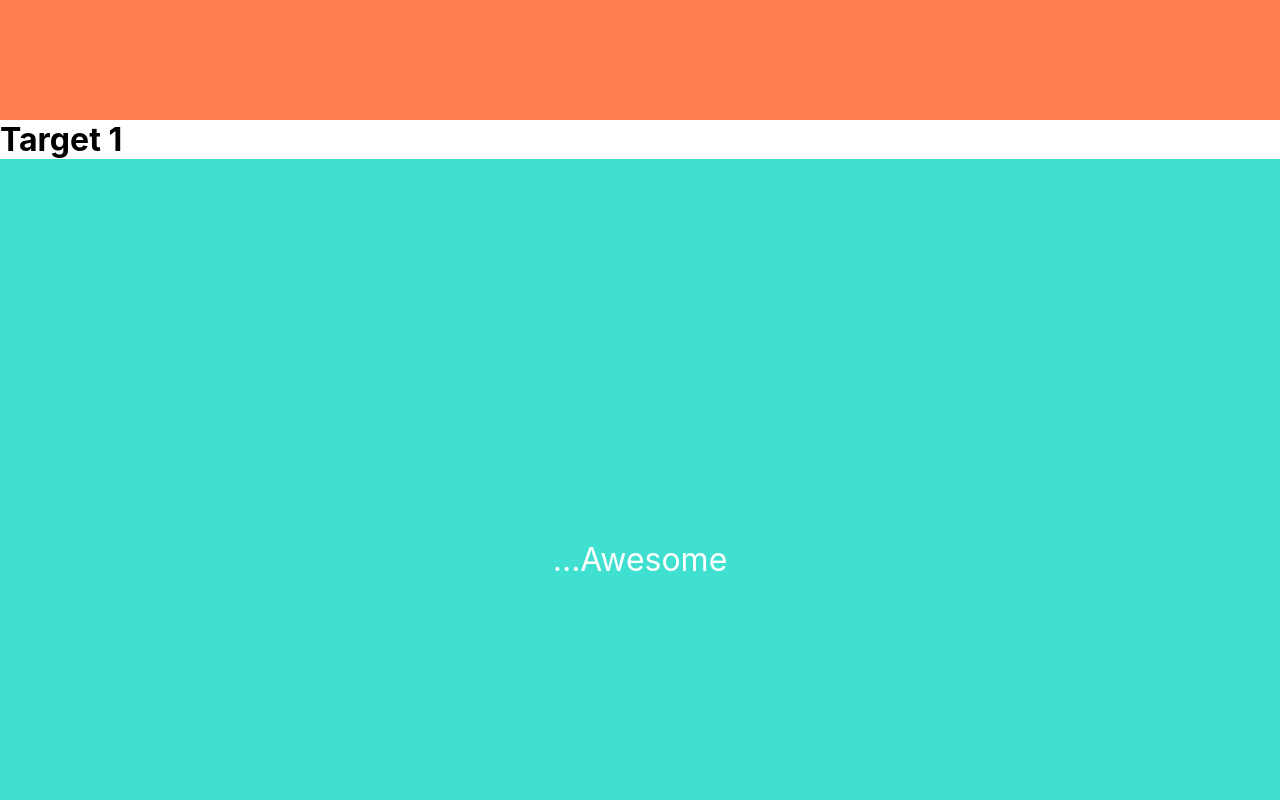
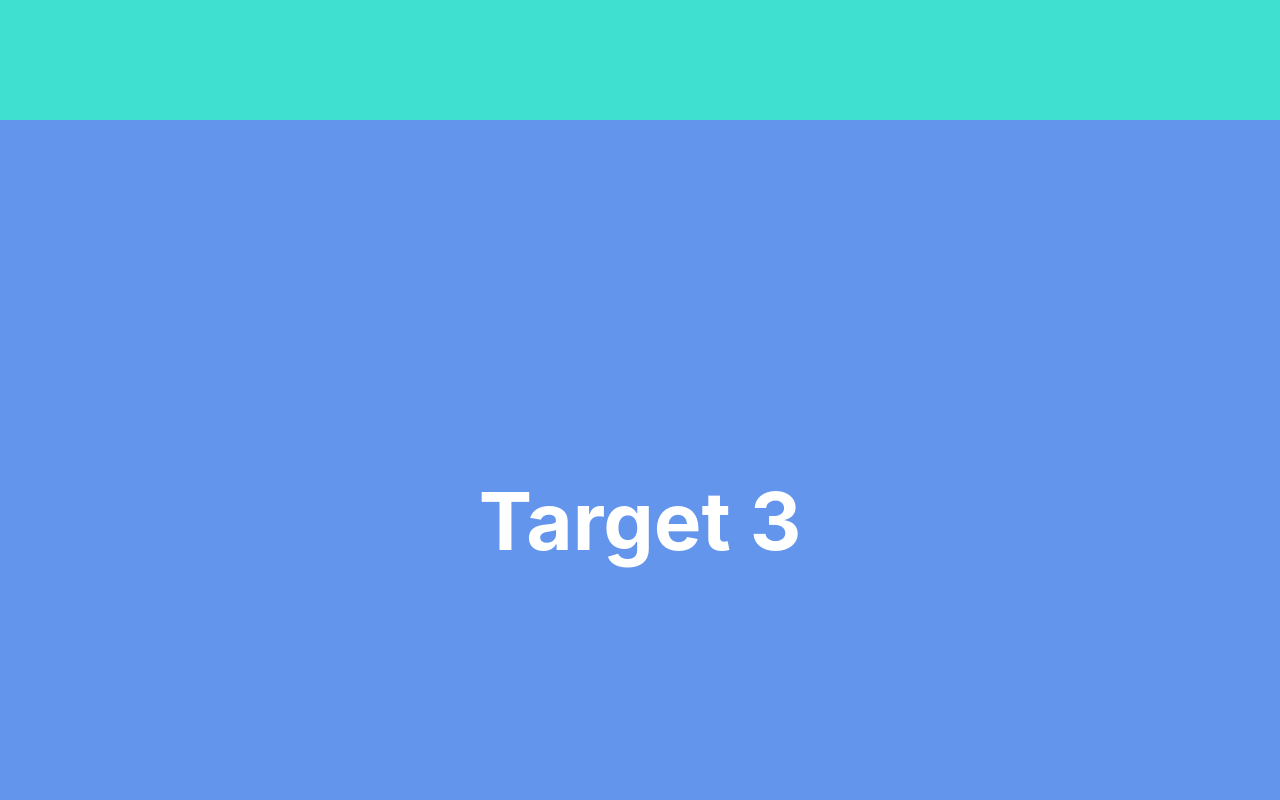
Before and after one commit to vinicius-el-khalili/reactnn, a React (Create React App) app: page / in a window 1280 px wide. Shown: the part 1480-2280 px from the top of the page. Built offline with nearby package versions, Linux system fonts and the light colour scheme.

Commit message:
(+) CSS scroll animations
When a given element shows on screen, its class changes from 'hidden' to 'show' and its animation occurs through css.

```diff
--- a/src/App.tsx
+++ b/src/App.tsx
@@ -1,7 +1,6 @@
 import React from 'react';
 import { ScrollContainer } from './components/ScrollContainer';
-import { ScrollAnimationContainer } from './components/IntersectionObserverContainer';
-import { useState, useRef, useMemo, useEffect } from 'react';
+import { useRef } from 'react';
 import { useElementOnScreen } from './hooks/useElementOnScreen';
 
 const options = {
@@ -17,7 +16,8 @@ function App() {
   const isVisible1 = useElementOnScreen(options,target1);
   const target2 = useRef(null);
   const isVisible2 = useElementOnScreen(options,target2);
-
+  const target3 = useRef(null);
+  const isVisible3 = useElementOnScreen(options,target3);
   return (
     <div className="App">
 
@@ -25,15 +25,18 @@ function App() {
         <h2>1:{!isVisible1 ? 'n' : 'y'}, 2:{!isVisible2 ? 'n' : 'y'}</h2>
       </div>
 
-      <ScrollContainer style={{backgroundColor:"cornflowerblue"}} >Scroll me</ScrollContainer>
+      <ScrollContainer style={{backgroundColor:"coral"}} >
+        <h1 className={!isVisible1?"hidden":"show"} ref={target1} >Target 1</h1>
+      </ScrollContainer>
 
-      <ScrollContainer style={{backgroundColor:"coral"}} >This is...</ScrollContainer>
+      <ScrollContainer style={{backgroundColor:"turquoise"}} >
+        <h1 className={!isVisible2?"hidden":"show"} ref={target2} >Target 2</h1>
+      </ScrollContainer>
 
-      <h1 className={!isVisible1?"hidden":"show"} ref={target1} >Target 1</h1>
+      <ScrollContainer style={{backgroundColor:"cornflowerblue"}} >
+        <h1 className={!isVisible3?"hidden":"show"} ref={target3} >Target 3</h1>
+      </ScrollContainer>
 
-      <ScrollContainer style={{backgroundColor:"turquoise"}} >...Awesome</ScrollContainer>
-
-      <h1 className={!isVisible2?"hidden":"show"} ref={target2} >Target 2</h1>
 
     </div>
   );
--- a/src/components/ScrollContainer.tsx
+++ b/src/components/ScrollContainer.tsx
@@ -6,7 +6,7 @@ type ScrollContainerType={
 export const ScrollContainer = ({children,style}:ScrollContainerType) => {
 
     return (
-        <div className="ScrollContainer hidden" style={style}>
+        <div className="ScrollContainer" style={style}>
             {children}
         </div>
     )
--- a/src/hooks/useElementOnScreen.tsx
+++ b/src/hooks/useElementOnScreen.tsx
@@ -1,4 +1,4 @@
-import React, { useState, useRef, useMemo, useEffect } from "react";
+import React, { useState, useMemo, useEffect } from "react";
 type optionsType = {
   root: null,
   rootMargin: string,
--- a/src/index.css
+++ b/src/index.css
@@ -6,12 +6,13 @@
 
 .ScrollContainer {
   height: 100vh;
+  overflow-y: scroll;
   display: flex;
   justify-content: center;
-  align-items: center;
-  background-color: tomato;
-  color: white;
-  font-size: 2rem; }
+  align-items: center; }
+  .ScrollContainer h1 {
+    color: white;
+    font-size: 5rem; }
 
 .Header {
   top: 0;
@@ -26,10 +27,21 @@
   color: white;
   opacity: 0.5; }
 
+.show {
+  margin: auto;
+  opacity: 1;
+  justify-content: center;
+  transform: translateX(0);
+  transition: 1s; }
+
 .hidden {
-  background-color: black; }
+  opacity: 0;
+  filter: blur(5px);
+  transition: .4s;
+  transform: translateX(-90%); }
 
-.show {
-  background-color: white; }
+@media (prefers-reduced-motion) {
+  .hidden {
+    transition: none; } }
 
 /*# sourceMappingURL=index.css.map */
--- a/src/index.scss
+++ b/src/index.scss
@@ -8,12 +8,14 @@
 }
 .ScrollContainer{
     height: 100vh;
+    overflow-y: scroll;
     display: flex;
     justify-content: center;
     align-items: center;
-    background-color: tomato;
-    color: white;
-    font-size: 2rem;
+    h1{
+        color: white;
+        font-size: 5rem;
+    }
 }
 .Header{
     top:0;
@@ -29,10 +31,23 @@
     opacity: 0.5;
 }
 
-.hidden{
-    background-color: black;
+.show{
+    margin: auto;
+    opacity: 1;
+    justify-content: center;
+    transform: translateX(0);
+    transition: 1s;
 }
 
-.show{
-    background-color: white;
+.hidden{
+    opacity: 0;
+    filter: blur(5px);
+    transition: .4s;
+    transform: translateX(-90%);
 }
+
+@media(prefers-reduced-motion){
+    .hidden{
+        transition: none;
+    }
+}
```
Also changed, not shown: 2 other files (tests, documents, lock files or other folders).
